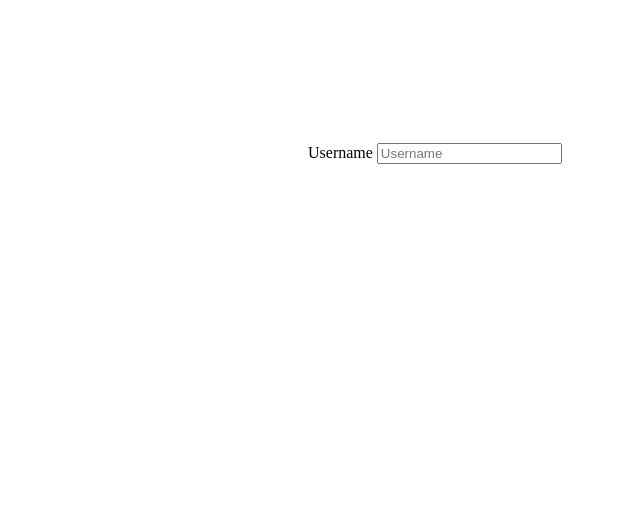
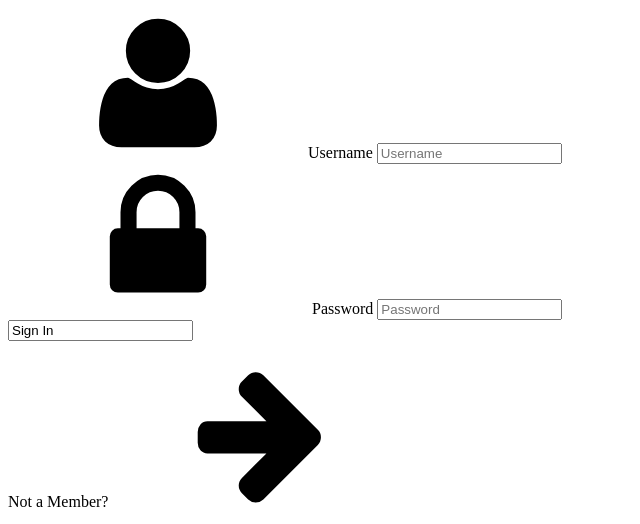
Before and after one commit to EmmanuelSiziba/Login-Form-project, a plain HTML site: page index.html in a window 1280 px wide. Shown: the whole page, without its empty margins (0-640 px from the left). Drawn offline with Linux system fonts and the light colour scheme.

Commit message:
creating  icons

```diff
--- a/index.html
+++ b/index.html
@@ -5,11 +5,12 @@
     <meta name="viewport" content="width=device-width, initial-scale=1.0">
     <title>Sign In Page</title>
 </head>
-<form action="https://httpbin.org/post" method="POST" class="form login">
+
 <body class="align">
     <div class="grid">
 
  <form action="https://httpbin.org/post" method="POST" class="form login">
+
     <div class="form__field">
         <label for="login__username">
         <svg class="icon">
@@ -17,11 +18,38 @@
         </svg><span class="hidden">Username</span>
        </label>
        <input autocomplete="username" id="login__username" type="text" name="username" class="form__input" placeholder="Username" required>
+    </div>
 
+    <div class="form__field">
+        <label for="login__password">
+            <svg class="icon">
+                <use xlink:href="#icon-lock"></use>
+            </svg>
+            <span class="hidden">Password</span>
+        </label>
+        <input idd="login__password" type="text" name="Password" class="form__input" placeholder="Password" required>
+    </div>
 
+    <div class="form__field">
+        <input type="type" value="Sign In">
+    </div>
+ </form>
+ <p class="text--center">Not a Member? <a href="#"></a> <svg class="icon"><use xlink:href="#icon-arrow-right">
+    </use></svg>
+ </p>
+</div>
+<svg xmlns="http://www.w3.org/2000/svg" class="icons">
+    <symbol id="icon-arrow-right" viewBox="0 0 1792 1792">
+        <path d="M1600 960q0 54-37 91l-651 651q-39 37-91 37-51 0-90-37l-75-75q-38-38-38-91t38-91l293-293H245q-52 0-84.5-37.5T128 1024V896q0-53 32.5-90.5T245 768h704L656 474q-38-36-38-90t38-90l75-75q38-38 90-38 53 0 91 38l651 651q37 35 37 90z" />
+    </symbol>
 
-    </div>
-    </div>
-</form>
+    <symbol id="icon-lock" viewBox="0 0 1792 1792">
+        <path d="M640 768h512V576q0-106-75-181t-181-75-181 75-75 181v192zm832 96v576q0 40-28 68t-68 28H416q-40 0-68-28t-28-68V864q0-40 28-68t68-28h32V576q0-184 132-316t316-132 316 132 132 316v192h32q40 0 68 28t28 68z" />
+    </symbol>
+
+    <symbol id="icon-user" viewBox="0 0 1792 1792">
+        <path d="M1600 1405q0 120-73 189.5t-194 69.5H459q-121 0-194-69.5T192 1405q0-53 3.5-103.5t14-109T236 1084t43-97.5 62-81 85.5-53.5T538 832q9 0 42 21.5t74.5 48 108 48T896 971t133.5-21.5 108-48 74.5-48 42-21.5q61 0 111.5 20t85.5 53.5 62 81 43 97.5 26.5 108.5 14 109 3.5 103.5zm-320-893q0 159-112.5 271.5T896 896 624.5 783.5 512 512t112.5-271.5T896 128t271.5 112.5T1280 512z" />
+    </symbol>
+</svg>
 </body>
 </html>
--- a/style.css
+++ b/style.css
@@ -0,0 +1 @@
+@
```
